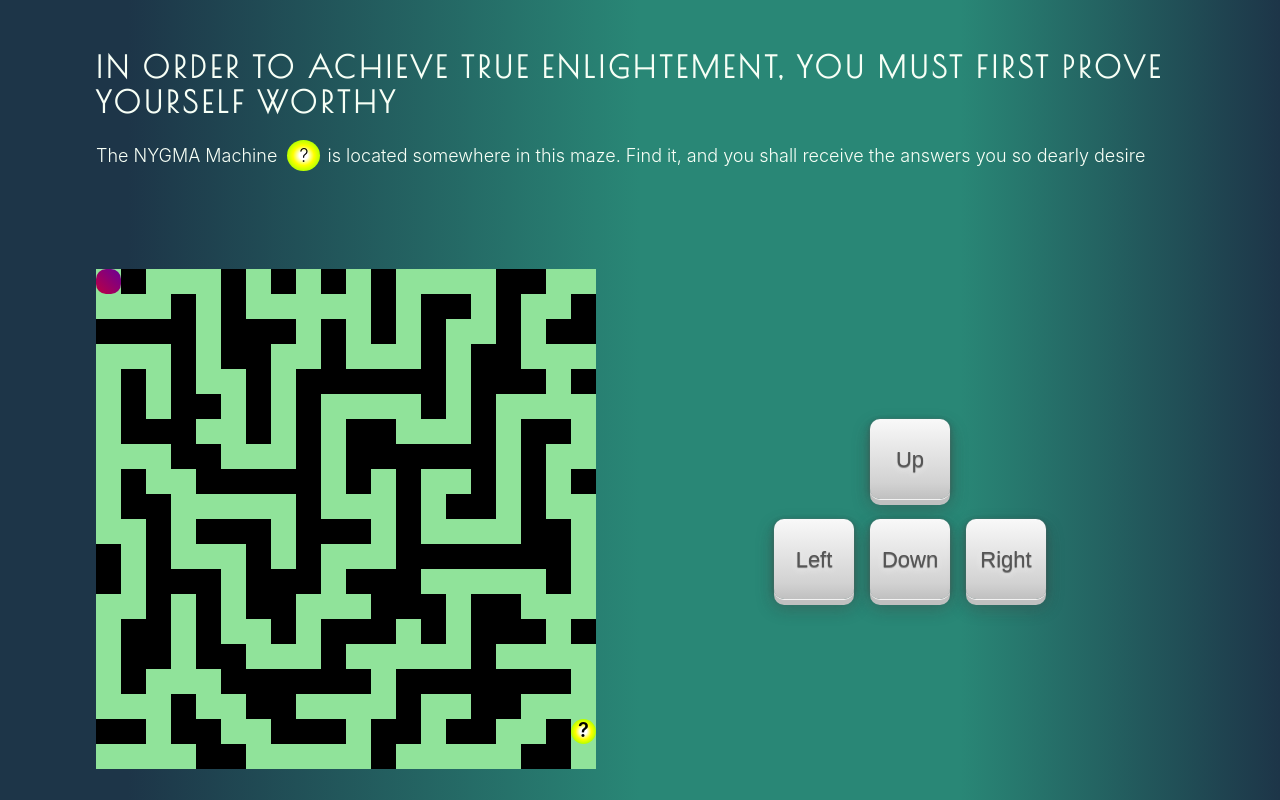
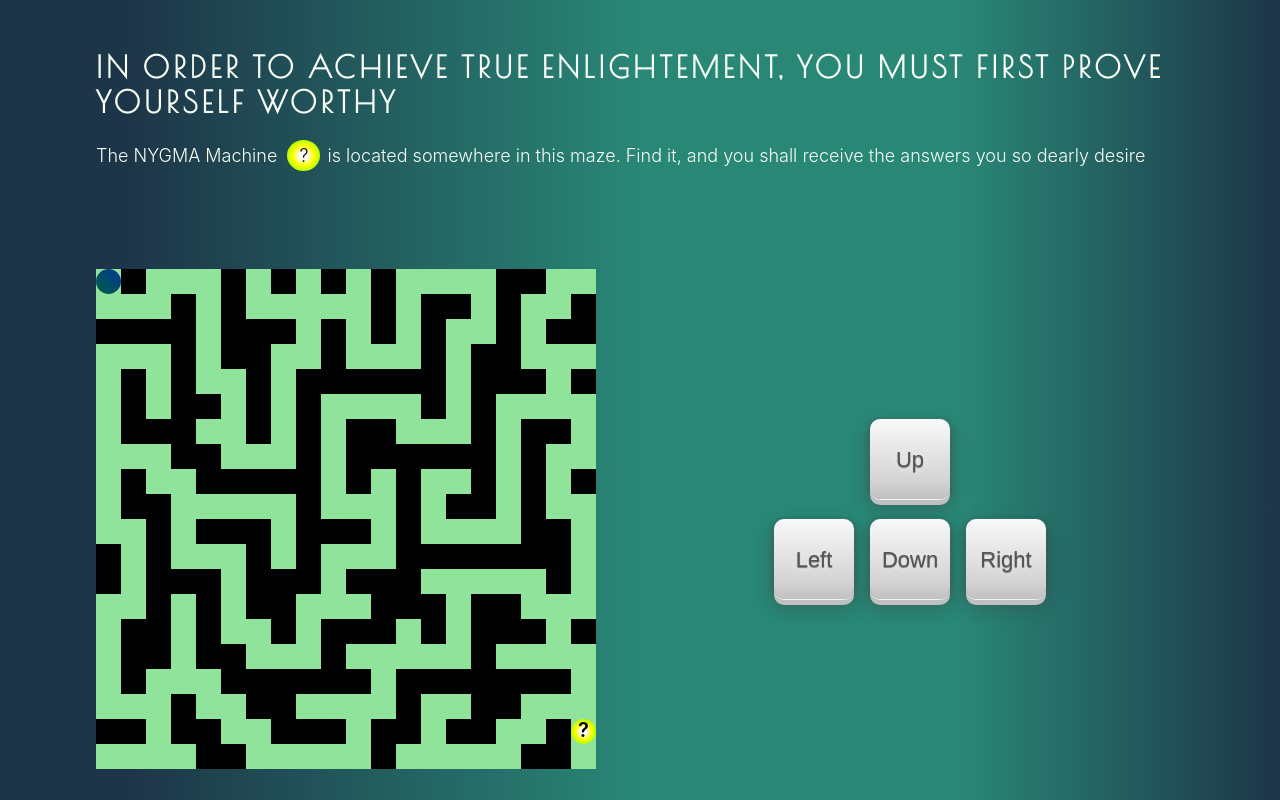
Before and after one commit to nygma-machine/project-4, a React (Create React App) app: page /Maze in a window 1280 px wide. Shown: the top 800 px of the page. Built offline with nearby package versions, Linux system fonts and the light colour scheme; no server answers; the database is empty.

Commit message:
changed the look of player and traps :trap: :monkey: :player:

```diff
--- a/src/styles/scss/_Maze.scss
+++ b/src/styles/scss/_Maze.scss
@@ -87,9 +87,10 @@
     align-items: center;
 }
 
-.block3.distance1::before {
-    content: "X";
-    color: red;
+.block3.distance1 {
+    background: linear-gradient(0deg, red, yellow);
+    background-size: 200% 200%;
+    animation: shifting 0.5s ease infinite;
 }
 
 @keyframes glow {
@@ -108,10 +109,10 @@
 .player {
     background-color: yellow;
     position: absolute;
-    background: linear-gradient(45deg, red, blue);
+    background: linear-gradient(45deg, green, blue);
     background-size: 500% 100%;
     animation: shifting 5s ease infinite;
-    border-radius: 10px;
+    border-radius: 50px;
 }
 @keyframes shifting {
     0% {
--- a/src/styles/scss/styles.css
+++ b/src/styles/scss/styles.css
@@ -602,9 +602,11 @@ ul li {
   align-items: center;
 }
 
-.block3.distance1::before {
-  content: "X";
-  color: red;
+.block3.distance1 {
+  background: linear-gradient(0deg, red, yellow);
+  background-size: 200% 200%;
+  -webkit-animation: shifting 0.5s ease infinite;
+          animation: shifting 0.5s ease infinite;
 }
 
 @-webkit-keyframes glow {
@@ -633,11 +635,11 @@ ul li {
 .player {
   background-color: yellow;
   position: absolute;
-  background: linear-gradient(45deg, red, blue);
+  background: linear-gradient(45deg, green, blue);
   background-size: 500% 100%;
   -webkit-animation: shifting 5s ease infinite;
           animation: shifting 5s ease infinite;
-  border-radius: 10px;
+  border-radius: 50px;
 }
 
 @-webkit-keyframes shifting {
```
Also changed, not shown: 2 other files (tests, documents, lock files or other folders).
